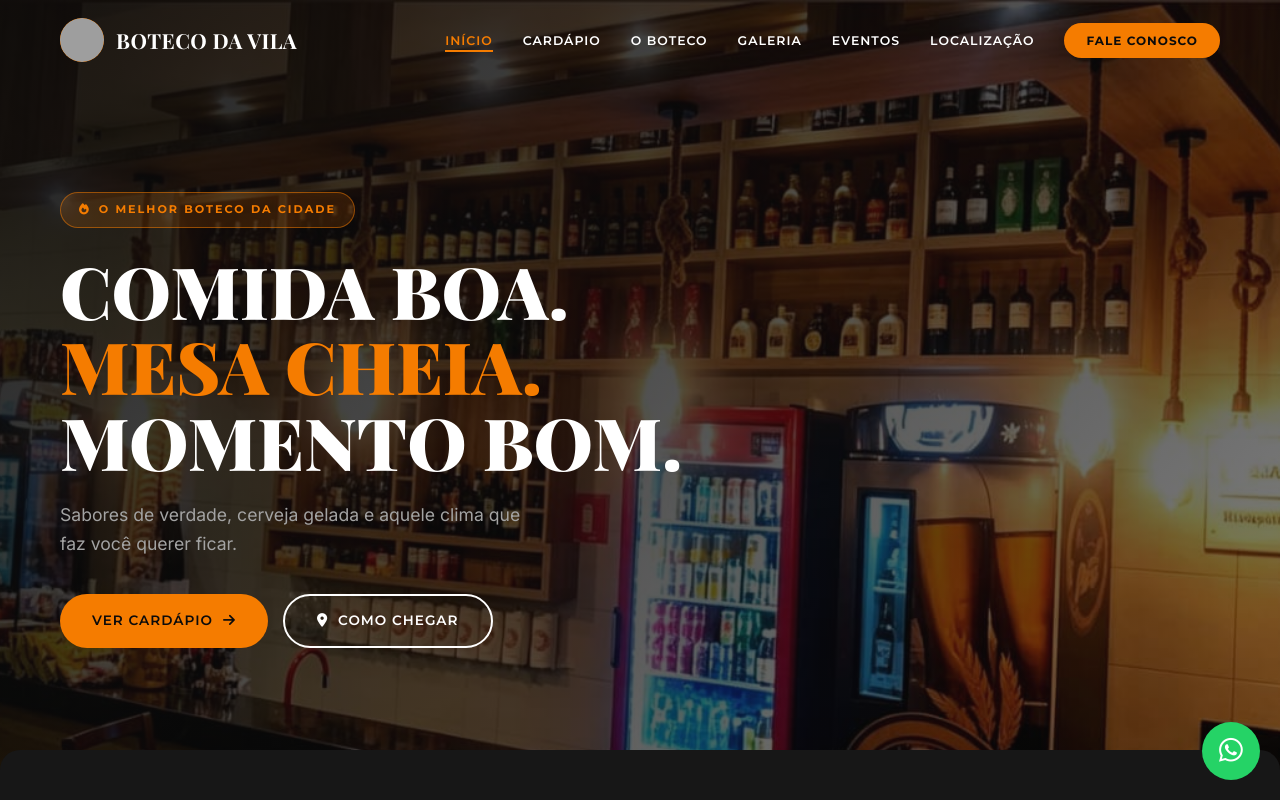
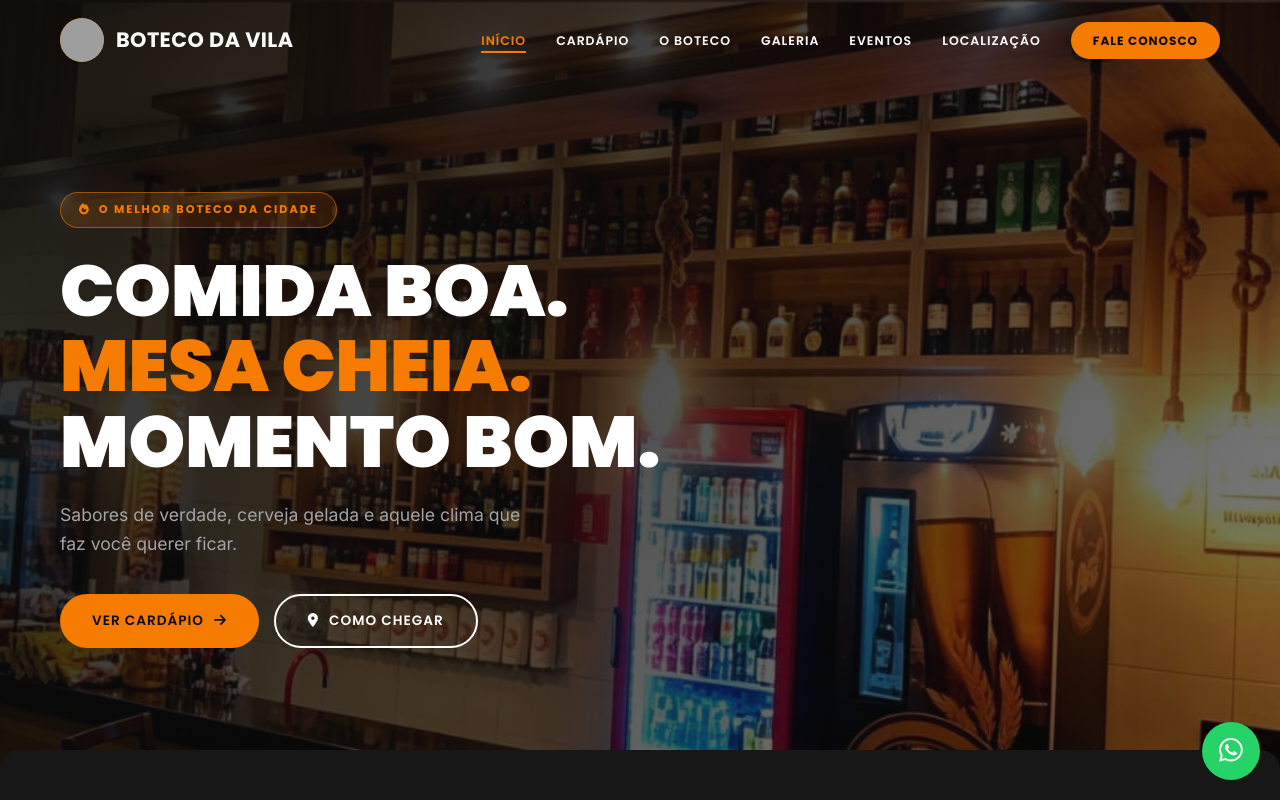
Before and after one commit to dvd-byte/Boteco-Novo, a plain HTML site: page index.html in a window 1280 px wide. Shown: the top 800 px of the page. Drawn offline with nearby package versions, Linux system fonts and the light colour scheme; grey boxes are pictures that could not be loaded.

Commit message:
Simplifica tipografia para Inter e Poppins

```diff
--- a/boteco.css
+++ b/boteco.css
@@ -8,10 +8,10 @@
     --white: #FFFFFF;
     --gray: #A3A3A3;
     --green: #4F6F52;
-    --heading: 'Playfair Display', serif;
+    --heading: 'Poppins', sans-serif;
     --body: 'Inter', sans-serif;
-    --ui: 'Montserrat', sans-serif;
-    --script: 'Dancing Script', cursive;
+    --ui: 'Poppins', sans-serif;
+    --script: 'Poppins', sans-serif;
 }
 
 *, *::before, *::after { margin: 0; padding: 0; box-sizing: border-box; }
--- a/index.html
+++ b/index.html
@@ -18,7 +18,7 @@
 
     <link rel="preconnect" href="https://fonts.googleapis.com">
     <link rel="preconnect" href="https://fonts.gstatic.com" crossorigin>
-    <link href="https://fonts.googleapis.com/css2?family=Playfair+Display:wght@400;700;900&family=Inter:wght@300;400;500;600;700&family=Montserrat:wght@400;500;600;700&family=Dancing+Script:wght@700&display=swap" rel="stylesheet">
+    <link href="https://fonts.googleapis.com/css2?family=Inter:wght@300;400;500;600;700&family=Poppins:wght@400;500;600;700;900&display=swap" rel="stylesheet">
     <link rel="stylesheet" href="https://cdnjs.cloudflare.com/ajax/libs/font-awesome/6.5.1/css/all.min.css">
 
     <script type="application/ld+json">
```
